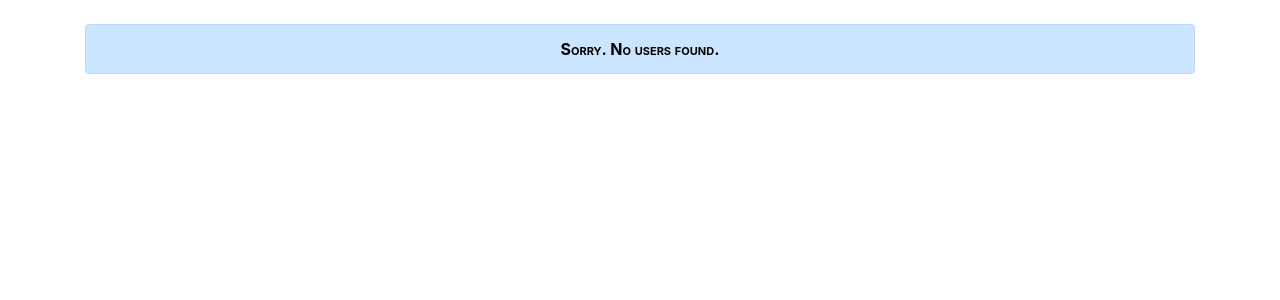
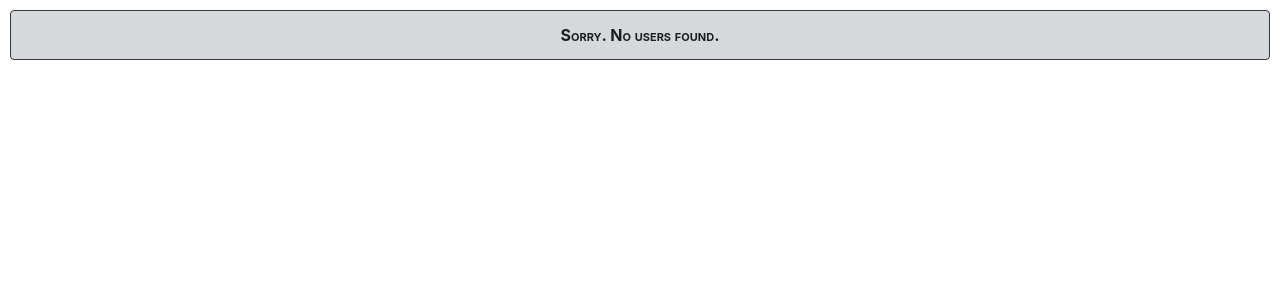
Before and after one commit to alfiomartini/gift, a Django app: page /users/get/1 in a window 1280 px wide. Shown: the part 82-382 px from the top of the page. Run offline with Django 3.2, Linux system fonts and the light colour scheme; data that the repository does not hold is empty; some libraries are stand-ins or nearby versions.

Commit message:
Improved styling of error messages

```diff
--- a/gift/static/gift/styles.css
+++ b/gift/static/gift/styles.css
@@ -171,11 +171,12 @@ nav .navbar {
 }
 /* Error */
 
-.alert {
+.error {
   color: black;
   font-variant: small-caps;
   font-weight: bold;
   text-align: center;
+  margin: 10px;
 }
 
 /* Media queries */
@@ -210,9 +211,10 @@ nav .navbar {
 /* @media (max-width: 400px) {
   .profile-info {
     display: none;
-  } */
+  }
 
   .repos-wrapper .repo-cre {
     display: none;
   }
 }
+*/
--- a/gift/templates/gift/error.html
+++ b/gift/templates/gift/error.html
@@ -5,8 +5,8 @@
 {% endblock %}
 
 {% block body %}
-<div class="container error mt-4">
-  <div class="alert alert-primary">
+<div class="error">
+  <div class="alert alert-dark border border-dark" role="alert">
     {{ message }}
   </div>
 </div>
```
Also changed, not shown: db.sqlite3.
